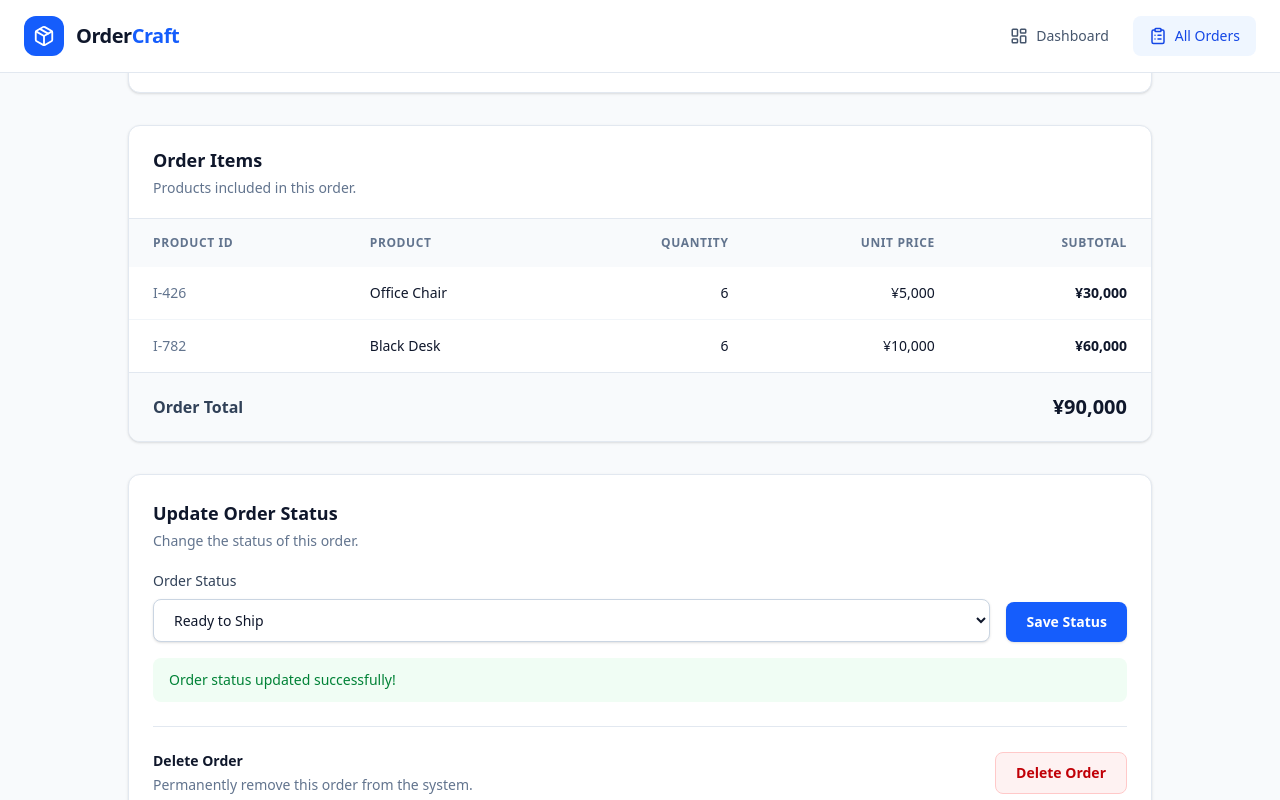
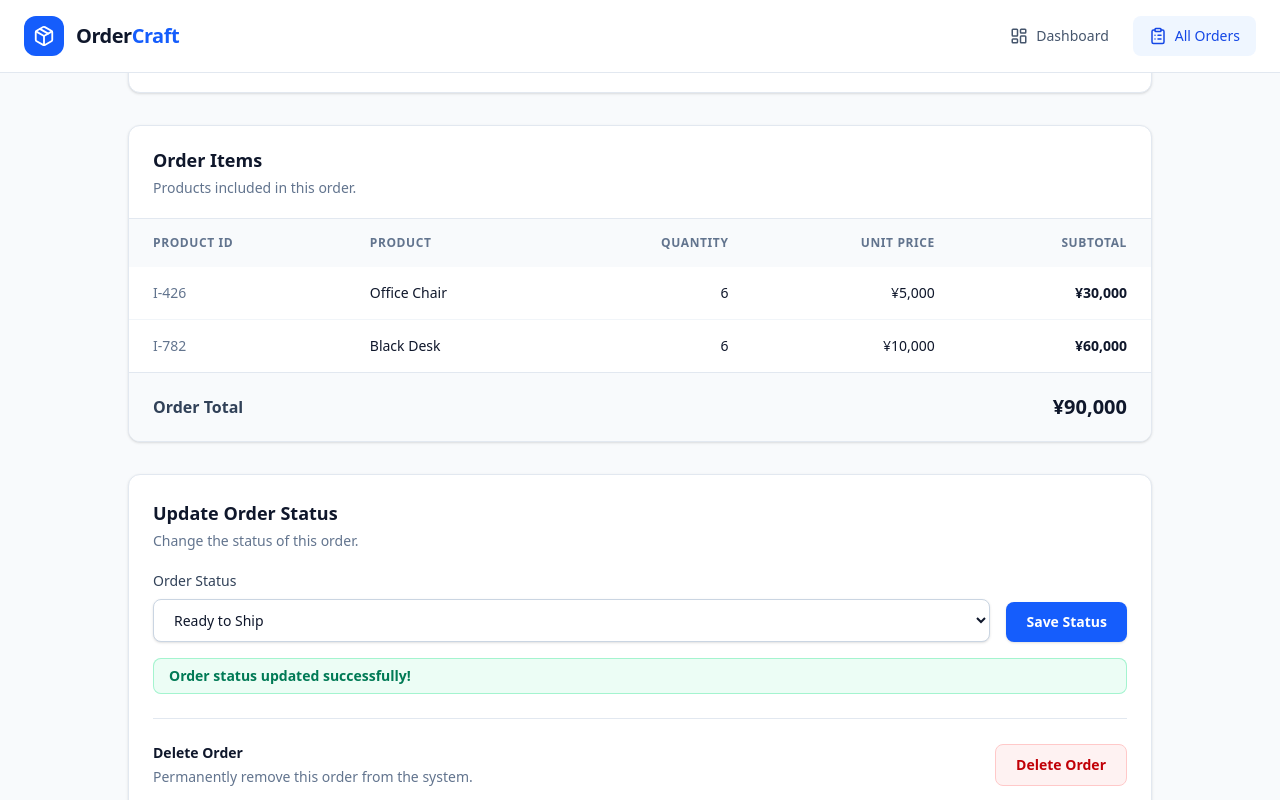
Before and after one commit to dicey44/order-craft, a Next.js app: page /orders/ORD-1 in a window 1280 px wide. Both pictures are taken after a click on the button "Save Status". Shown: the part 413-1213 px from the top of the page. Built offline with nearby package versions, Linux system fonts and the light colour scheme.

Commit message:
fix status form not showing message on status change

```diff
--- a/components/OrderDetailsClient.tsx
+++ b/components/OrderDetailsClient.tsx
@@ -79,7 +79,6 @@ export default function OrderDetailsClient({
             {children}
 
             <OrderStatusForm
-                key={status}
                 orderId={orderId}
                 currentStatus={status}
                 onStatusUpdated={handleStatusUpdated}
--- a/components/OrderStatusForm.tsx
+++ b/components/OrderStatusForm.tsx
@@ -64,21 +64,18 @@ export default function OrderStatusForm({orderId, currentStatus, onStatusUpdated
                 >
                     Save Status
                 </button>
+
             </div>
-
-            {message && (
+            { message && (
                 <p
                     role="status"
                     aria-live="polite"
-                    className={`mt-4 rounded-lg px-4 py-3 text-sm ${
-                        message === "Order status updated successfully!"
-                            ? "bg-green-50 text-green-700"
-                            : "bg-red-50 text-red-700"
-                    }`}
+                    className="mt-4 rounded-lg bg-emerald-50 px-4 py-2 text-sm font-semibold text-emerald-700 ring-1 ring-inset ring-emerald-200"
                 >
                     {message}
                 </p>
             )}
+
             <div className="mt-6 border-t border-slate-200 pt-6">
                 <div className="flex flex-col gap-4 sm:flex-row sm:items-center sm:justify-between">
                     <div>
```
